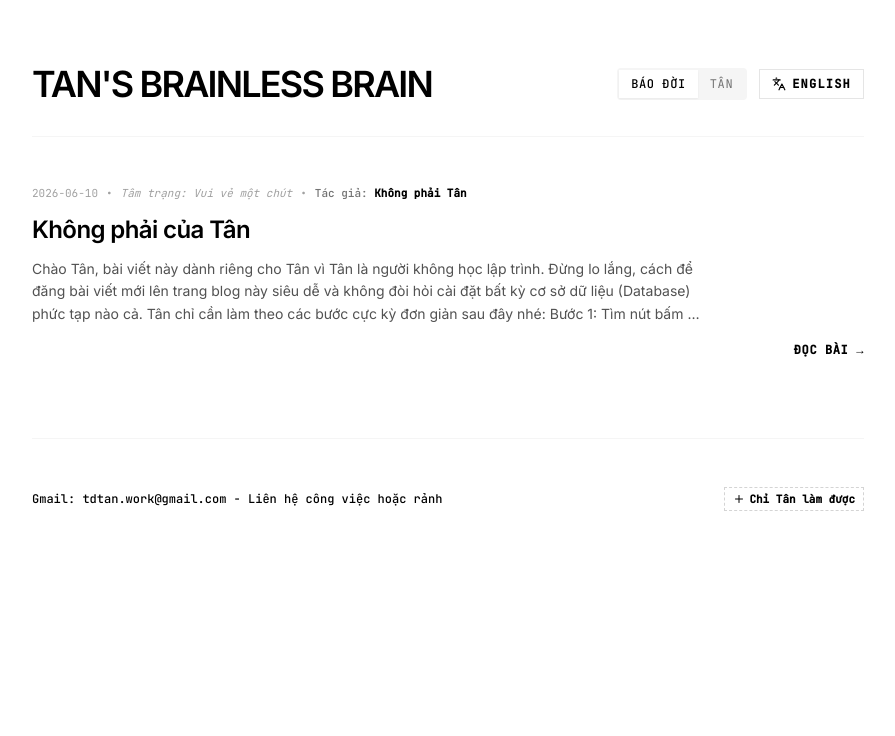
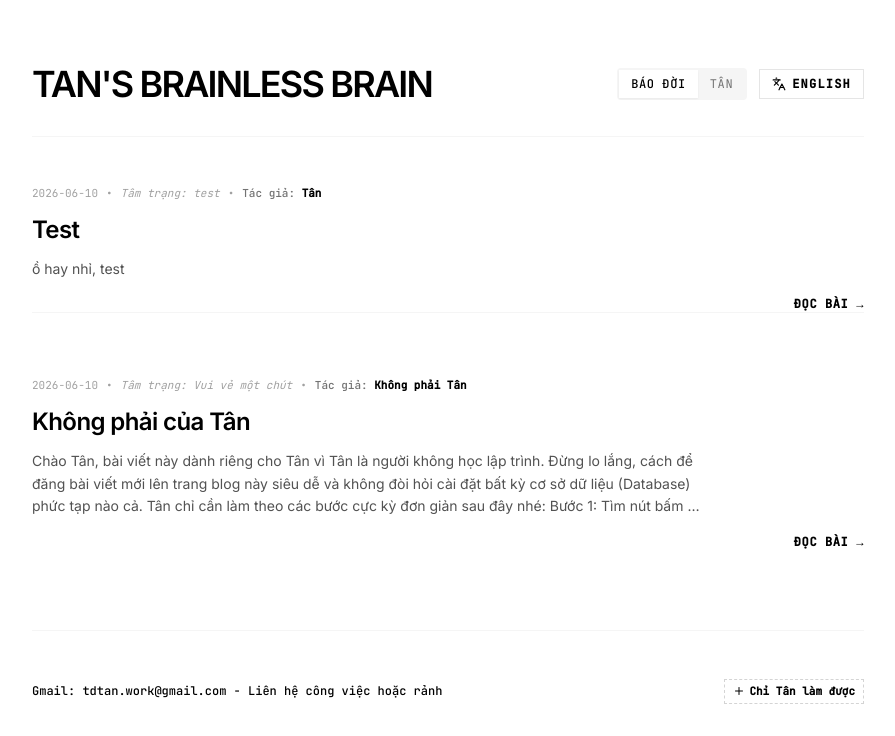
Before and after one commit to dtanielts/Tan-sbrainlessbrain, a React (Vite) app: page / in a window 1280 px wide. Shown: the top 736 px of the page, without its empty margins (192-1087 px from the left). Built offline with nearby package versions, Linux system fonts and the light colour scheme.

Commit message:
Update code

```diff
--- a/src/data.ts
+++ b/src/data.ts
@@ -1,18 +1,38 @@
 import { BlogPost } from './types';
 
 export const INITIAL_POSTS: BlogPost[] = [
+
   {
-    id: 'post-0',
-    title_vi: 'Không phải của Tân',
-    title_en: 'Not from Tan',
-    content_vi: 'Chào Tân, bài viết này dành riêng cho Tân vì Tân là người không học lập trình. Đừng lo lắng, cách để đăng bài viết mới lên trang blog này siêu dễ và không đòi hỏi cài đặt bất kỳ cơ sở dữ liệu (Database) phức tạp nào cả. Tân chỉ cần làm theo các bước cực kỳ đơn giản sau đây nhé:\n\nBước 1: Tìm nút bấm có chữ "Chỉ Tân làm được" ở góc dưới cùng bên phải của trang này và bấm vào đó để mở bảng soạn thảo.\nBước 2: Điền đầy đủ Tiêu đề, Tâm trạng và Nội dung bài viết bằng cả tiếng Việt và tiếng Anh.\nBước 3: Sau khi điền xong, hãy nhìn sang ô bên phải của bảng viết bài, Tân sẽ thấy có một ô chứa đoạn mã hay chuỗi văn bản tự động cập nhật liên tục.\nBước 4: Hãy bấm nút "Copy" ở góc đó để sao chép toàn bộ đoạn văn bản ấy.\nBước 5: Cuối cùng, Tân hãy mở thư mục mã nguồn của trang web này lên, truy cập vào tệp nguồn có đường dẫn "src/data.ts", rồi dán đè (Paste) toàn bộ đoạn văn bản vừa copy thay thế vào mảng VARIABLE có tên là INITIAL_POSTS. Luôn nhớ lưu lại sau khi dán nhé!\n\nThế là xong! Tất cả các bài viết mới của Tân sẽ được lưu trữ vĩnh viễn và hiển thị cho mọi người ghé thăm blog cá nhân của Tân rồi.',
-    content_en: 'Hi Tan, this article is written specifically for you because you are not a programmer. Don\'t worry, posting new articles here is super easy and requires absolutely no complex database setups. Just follow these simple steps:\n\nStep 1: Look for the button labeled "Only Tan can do" in the very bottom-right corner of this page and click it. This will open the writing panel.\n2. Fill in the Title, Mood, and Content fields in both Vietnamese and English.\n3. Once finished, look at the right-side box in the writing panel, you will see a box with auto-generated JSON code (which is just a long text block).\n4. Click the "Copy" button to copy this text block.\n5. Navigate to your website\'s source file "src/data.ts", delete everything inside the INITIAL_POSTS variable, and paste the copied block there. Don\'t forget to save the file!\n\nThat\'s it! Your new articles will be permanently saved and visible to every visitor on your personal blog.',
-    date: '2026-06-10',
-    mood_vi: 'Vui vẻ một chút',
-    mood_en: 'Slightly happy',
-    learning_vi: 'Cách vận hành blog cá nhân cực kỳ tối giản không cần cơ sở dữ liệu.',
-    learning_en: 'How to maintain a hyper-minimal personal serverless blog.',
-    tags: ['guide', 'meta', 'non-tan'],
-    category: 'thought'
+    "id": "custom-1781101984959",
+    "title_vi": "Test",
+    "title_en": "test",
+    "content_vi": "ồ hay nhỉ, test",
+    "content_en": "test",
+    "date": "2026-06-10",
+    "mood_vi": "test",
+    "mood_en": "test",
+    "tags": [
+      "thought"
+    ],
+    "category": "thought",
+    "isCustom": true
+  },
+  {
+    "id": "post-0",
+    "title_vi": "Không phải của Tân",
+    "title_en": "Not from Tan",
+    "content_vi": "Chào Tân, bài viết này dành riêng cho Tân vì Tân là người không học lập trình. Đừng lo lắng, cách để đăng bài viết mới lên trang blog này siêu dễ và không đòi hỏi cài đặt bất kỳ cơ sở dữ liệu (Database) phức tạp nào cả. Tân chỉ cần làm theo các bước cực kỳ đơn giản sau đây nhé:\n\nBước 1: Tìm nút bấm có chữ \"Chỉ Tân làm được\" ở góc dưới cùng bên phải của trang này và bấm vào đó để mở bảng soạn thảo.\nBước 2: Điền đầy đủ Tiêu đề, Tâm trạng và Nội dung bài viết bằng cả tiếng Việt và tiếng Anh.\nBước 3: Sau khi điền xong, hãy nhìn sang ô bên phải của bảng viết bài, Tân sẽ thấy có một ô chứa đoạn mã hay chuỗi văn bản tự động cập nhật liên tục.\nBước 4: Hãy bấm nút \"Copy\" ở góc đó để sao chép toàn bộ đoạn văn bản ấy.\nBước 5: Cuối cùng, Tân hãy mở thư mục mã nguồn của trang web này lên, truy cập vào tệp nguồn có đường dẫn \"src/data.ts\", rồi dán đè (Paste) toàn bộ đoạn văn bản vừa copy thay thế vào mảng VARIABLE có tên là INITIAL_POSTS. Luôn nhớ lưu lại sau khi dán nhé!\n\nThế là xong! Tất cả các bài viết mới của Tân sẽ được lưu trữ vĩnh viễn và hiển thị cho mọi người ghé thăm blog cá nhân của Tân rồi.",
+    "content_en": "Hi Tan, this article is written specifically for you because you are not a programmer. Don't worry, posting new articles here is super easy and requires absolutely no complex database setups. Just follow these simple steps:\n\nStep 1: Look for the button labeled \"Only Tan can do\" in the very bottom-right corner of this page and click it. This will open the writing panel.\n2. Fill in the Title, Mood, and Content fields in both Vietnamese and English.\n3. Once finished, look at the right-side box in the writing panel, you will see a box with auto-generated JSON code (which is just a long text block).\n4. Click the \"Copy\" button to copy this text block.\n5. Navigate to your website's source file \"src/data.ts\", delete everything inside the INITIAL_POSTS variable, and paste the copied block there. Don't forget to save the file!\n\nThat's it! Your new articles will be permanently saved and visible to every visitor on your personal blog.",
+    "date": "2026-06-10",
+    "mood_vi": "Vui vẻ một chút",
+    "mood_en": "Slightly happy",
+    "learning_vi": "Cách vận hành blog cá nhân cực kỳ tối giản không cần cơ sở dữ liệu.",
+    "learning_en": "How to maintain a hyper-minimal personal serverless blog.",
+    "tags": [
+      "guide",
+      "meta",
+      "non-tan"
+    ],
+    "category": "thought"
   }
-];
+]
```
